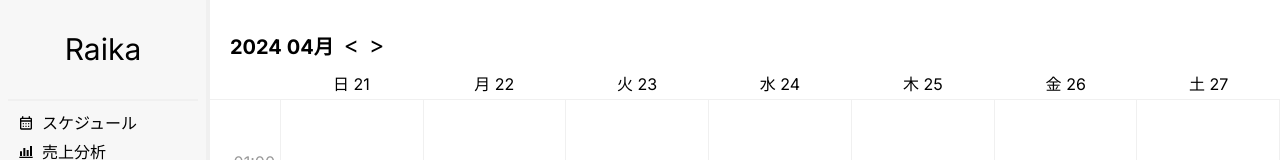
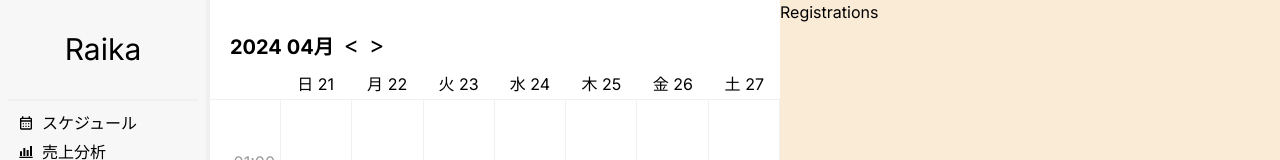
Before and after one commit to takuya-38/Raika, a Next.js app in the folder frontend/src/: page /reservations in a window 1280 px wide. Shown: the top 160 px of the page. Built offline with nearby package versions, Linux system fonts and the light colour scheme; no server answers.

Commit message:
style: 登録画面の型作成

```diff
--- /dev/null
+++ b/frontend/src/features/registrations/components/Registrations/Registrations.jsx
@@ -0,0 +1,8 @@
+import React from 'react'
+import styles from '@/features/registrations/components/Registrations/Registrations.module.css'
+
+const Registrations = () => {
+  return <div className={styles.registrationsWrapper}>Registrations</div>
+}
+
+export default Registrations
--- /dev/null
+++ b/frontend/src/features/registrations/components/Registrations/Registrations.module.css
@@ -0,0 +1,10 @@
+.registrationsWrapper {
+  position: fixed;
+  top: 0;
+  right: 0;
+  z-index: 300;
+  flex: 1;
+  min-width: 500px;
+  height: 100vh;
+  background-color: antiquewhite;
+}
--- a/frontend/src/features/reservations/components/Reservations/Reservations.jsx
+++ b/frontend/src/features/reservations/components/Reservations/Reservations.jsx
@@ -8,6 +8,7 @@ import CalendarEvents from '@/features/reservations/components/CalendarEvents/Ca
 import { useState, useEffect } from 'react'
 import { useRecoilValue } from 'recoil'
 import { eventsAtom } from '@/app/components/store/events'
+import Registrations from '@/features/registrations/components/Registrations/Registrations'
 
 export const Reservations = () => {
   const weekStartDayOffset = 0
@@ -44,6 +45,7 @@ export const Reservations = () => {
   }
 
   return (
+    <div className={styles.reservationsWrapper}>
       <div className={styles.calendarContainer}>
         <CalendarHeader
           dayList={dayList}
@@ -64,5 +66,7 @@ export const Reservations = () => {
           </div>
         </div>
       </div>
+      <Registrations />
+    </div>
   )
 }
--- a/frontend/src/features/reservations/components/Reservations/Reservations.module.css
+++ b/frontend/src/features/reservations/components/Reservations/Reservations.module.css
@@ -1,20 +1,30 @@
+.reservationsWrapper {
+  display: flex;
+  width: 100%;
+}
+
 .calendarContainer {
+  position: relative;
   display: flex;
   flex-direction: column;
+  width: 100%;
   height: 100%;
-  width: 100%;
-  padding-left: 210px;
+  margin-left: 210px; /* 開閉時変更 */
+  margin-right: 500px; /* 開閉時変更 */
 }
 
 /* ----------------------------------- */
 
 .calendarHeader {
   position: fixed;
+  top: 0;
+  left: 210px; /* 開閉時変更 */
   z-index: 100;
   display: flex;
   flex-direction: column;
   height: 100px;
-  width: 100%;
+  width: calc(100% - 210px); /* 開閉時変更 */
+  padding-right: 500px; /* 開閉時変更 */
   background-color: #ffffff;
 }
 
@@ -43,7 +53,8 @@
 .calendarDate {
   display: grid;
   grid-template-columns: repeat(7, 1fr);
-  width: calc(100% - 210px);
+  /* width: calc(100% - 210px); */
+  width: 100%;
   height: 28px;
   padding-left: 70px;
   text-align: center;
```
Lines whose indentation alone changed are shown as unchanged.
